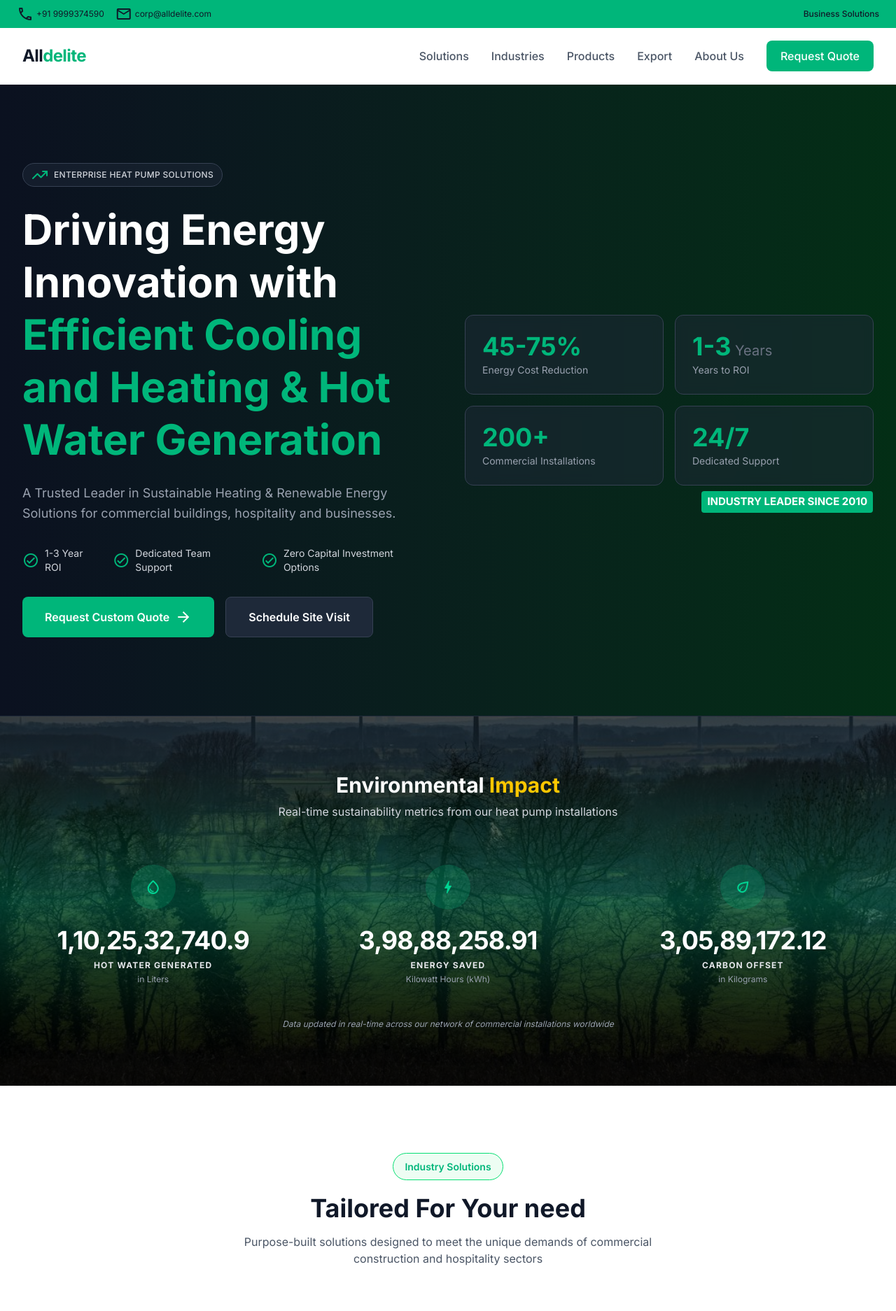
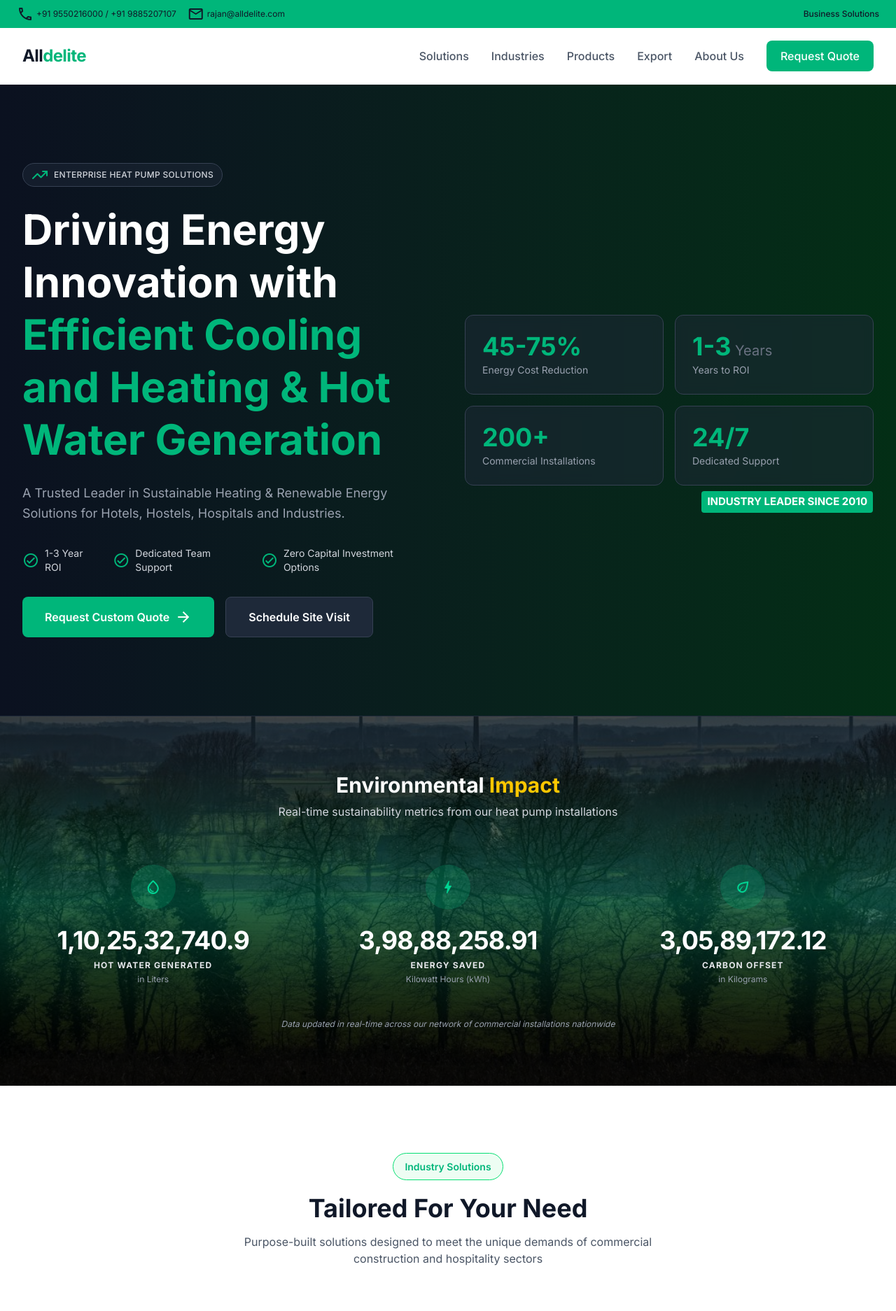
Before and after one commit to scaleoxperts/alldelite, a Next.js app: page / in a window 1280 px wide. Shown: the top 1874 px of the page at 70% size. Built offline with nearby package versions, Linux system fonts and the light colour scheme; grey boxes are pictures that could not be loaded.

Commit message:
update(homepage): content for clarity and consistency across sections

```diff
--- a/components/layout/Footer.tsx
+++ b/components/layout/Footer.tsx
@@ -82,7 +82,7 @@ export default function Footer() {
                 <span className="material-icons-outlined mt-0.5 mr-3 text-base text-(--color-primary)">
                   location_on
                 </span>
-                India - Serving Nationwide
+                Hyderabad, Serving Panindia
               </li>
             </ul>
           </div>
--- a/components/sections/CaseStudies.tsx
+++ b/components/sections/CaseStudies.tsx
@@ -3,6 +3,7 @@ import Image from "next/image";
 import { CASE_STUDIES } from "@/contents/landing";
 
 import Capsule from "../shared/Capsule";
+import MultibenLogo from "../shared/MultibenLogo";
 
 export default function CaseStudiesSection() {
   return (
@@ -12,7 +13,7 @@ export default function CaseStudiesSection() {
           <Capsule text="Real-World Applications" variant="dark" />
 
           <h2 className="mx-auto mb-6 max-w-4xl text-4xl leading-tight font-semibold md:text-5xl">
-            Certified in Commercial and Industrial Heat Pump Manufacturing
+            Trusted <MultibenLogo size="medium" /> Heatpump Since 2012
           </h2>
           <p className="mx-auto max-w-2xl text-gray-400">
             See how our heat pump solutions transform energy efficiency in
--- a/components/sections/Contact.tsx
+++ b/components/sections/Contact.tsx
@@ -124,7 +124,7 @@ export default function ContactSection() {
                   <span className="material-icons-outlined">{info.icon}</span>
                 </div>
                 <div>
-                  <h3 className="font-bold text-gray-900">{info.title}</h3>
+                  <h3 className="font-bold text-gray-900">{info.title} </h3>
                   {info.value && (
                     <p className={`${info.valueClass} text-sm font-medium`}>
                       {info.value}
--- a/components/sections/FeaturedProduct.tsx
+++ b/components/sections/FeaturedProduct.tsx
@@ -14,11 +14,11 @@ const HIGHLIGHTS = [
   },
   {
     title: "Smart Control",
-    desc: "LCD digital controller, 25°C–60°C range",
+    desc: "LCD digital controller",
   },
   {
     title: "Durable Design",
-    desc: "Efficient heat exchanger, corrosion resistance, 50/60Hz support",
+    desc: "Efficient heat exchanger, corrosion resistance",
   },
 ];
 
@@ -102,7 +102,7 @@ export default function FeaturedProductSection() {
                 <span className="material-icons-outlined text-emerald-500">
                   download
                 </span>
-                R32 Refrigerant Brochure
+                Multiben Brochure
               </a>
             </div>
           </div>
--- a/components/sections/Hero.tsx
+++ b/components/sections/Hero.tsx
@@ -23,7 +23,7 @@ export default function HeroSection() {
             </h1>
             <p className="mb-8 max-w-xl text-lg leading-relaxed text-gray-400">
               A Trusted Leader in Sustainable Heating &amp; Renewable Energy
-              Solutions for commercial buildings, hospitality and businesses.
+              Solutions for Hotels, Hostels, Hospitals and Industries.
             </p>
             <div className="mb-8 flex flex-col gap-4 text-sm text-gray-300 sm:flex-row">
               {[
--- a/components/sections/Impact.tsx
+++ b/components/sections/Impact.tsx
@@ -68,7 +68,7 @@ export default function ImpactSection() {
 
         <p className="mt-12 text-xs text-gray-400 italic">
           Data updated in real-time across our network of commercial
-          installations worldwide
+          installations nationwide
         </p>
       </div>
     </section>
--- a/components/sections/IndustrySolutions.tsx
+++ b/components/sections/IndustrySolutions.tsx
@@ -11,7 +11,7 @@ export default function IndustrySolutionsSection() {
         <div className="mb-16 text-center">
           <Capsule text="Industry Solutions" />
           <h2 className="mb-4 text-4xl font-bold text-gray-900">
-            Tailored For Your need
+            Tailored For Your Need
           </h2>
           <p className="mx-auto max-w-2xl text-gray-600">
             Purpose-built solutions designed to meet the unique demands of
--- a/contents/constants.ts
+++ b/contents/constants.ts
@@ -1,7 +1,7 @@
 export const SITE_CONFIG = {
   name: "Alldelite",
-  phone: "+91 9999374590",
-  email: "corp@alldelite.com",
+  phone: "+91 9550216000 / +91 9885207107",
+  email: "rajan@alldelite.com",
   tagline: "Industrial Energy Solutions",
 } as const;
 
```
